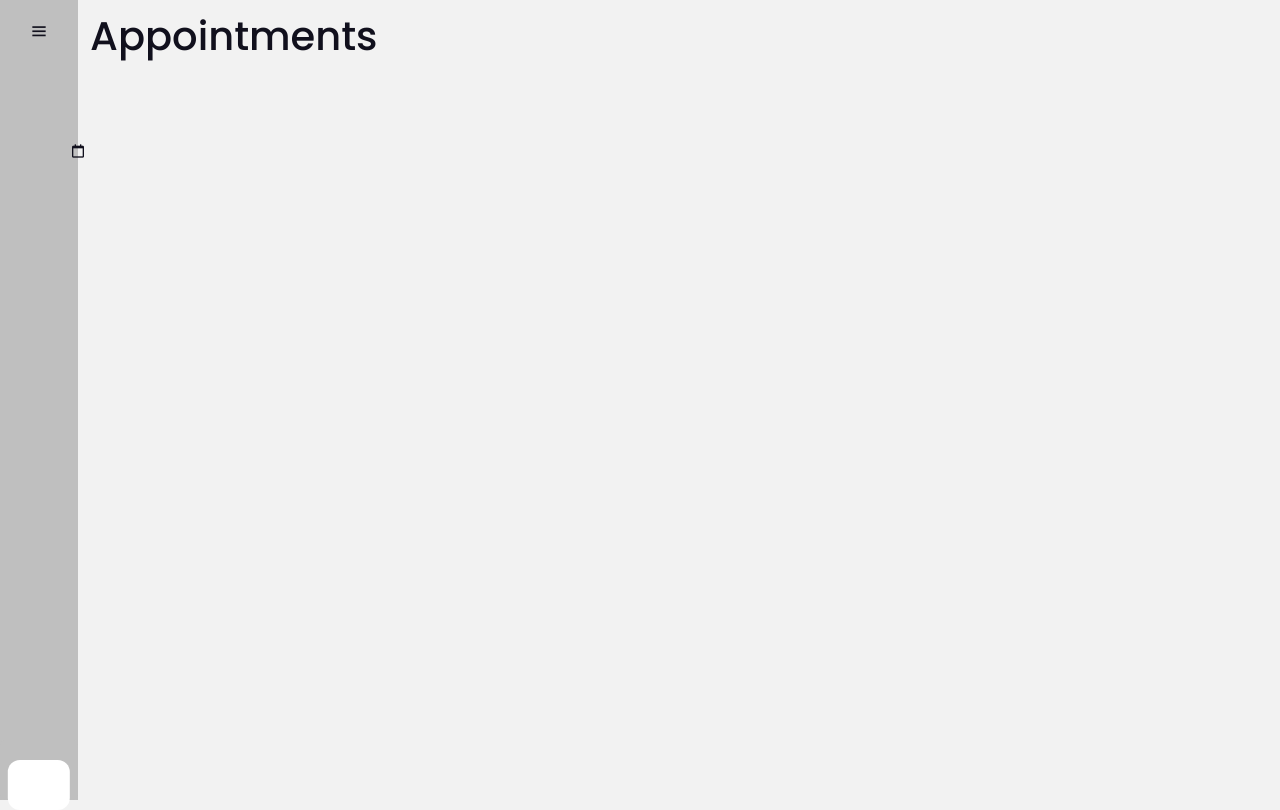
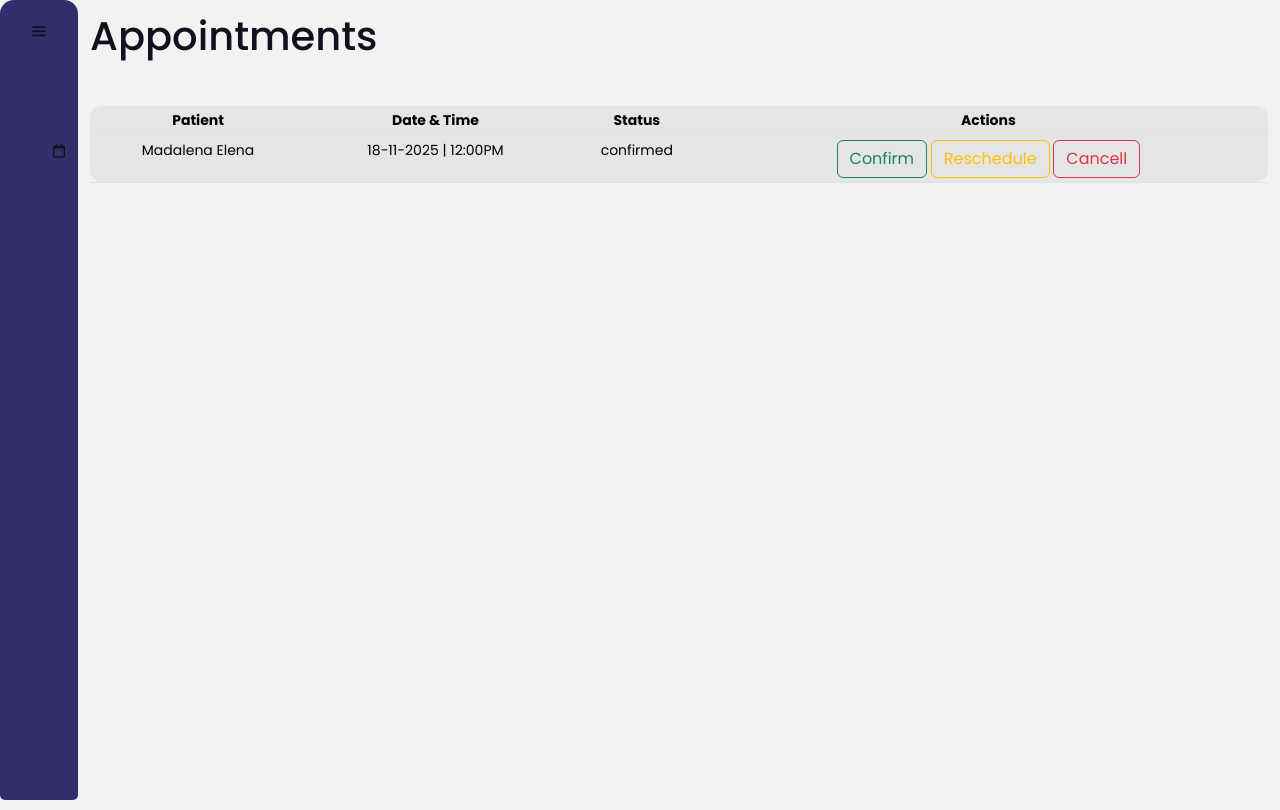
Before and after one commit to WesleyBule/MediFamba, a Django app: page /doctors/appointments in a window 1280 px wide. Run offline with Django 5.2, Linux system fonts and the light colour scheme; a user stored in the database is signed in; data comes from the database, SQL or seed files in the repository; some libraries are stand-ins or nearby versions.

Commit message:
Appointments View setted for each doctor, (demo)

```diff
--- a/MediFamba/urls.py
+++ b/MediFamba/urls.py
@@ -14,8 +14,11 @@ urlpatterns = [
     path("doctors/appointments",views.appointmentList, name="doctor_appointment"),
     path("doctors/patients",views.patientList, name="doctor_patients"),
 
-
     path("patients/", views.home_patients, name="home_patient"),
     path("patients/agenda", views.agendaList,name='patients_agenda'),
     path("patients/doctors", views.doctorList, name="patient_doctors"),
+
+    path("appointments/<int:pk>/confirm/", views.confirm_appointment, name='confirm_appointment'),
+    path("appointments/<int:pk>/cancell/", views.cancell_appointment, name='cancell_appointment'),
+    path("appointments/<int:pk>/reschedule/", views.reschedule_appointment, name='reschedule_appointment'),
 ]
--- a/appointments/models.py
+++ b/appointments/models.py
@@ -9,4 +9,5 @@ class Appointment(models.Model):
     date = models.DateTimeField()
     status = models.CharField(max_length=20, choices=[
         ('pending','Pending'),
-        ('confirmed','Confirmed')] , default="pending")
+        ('confirmed','Confirmed'),
+        ('cancelled','Cancelled')] , default="-----")
--- a/users/admin.py
+++ b/users/admin.py
@@ -9,4 +9,4 @@ class DoctorAdmin(admin.ModelAdmin):
 
 @admin.register(Patient)
 class PatientAdmin(admin.ModelAdmin):
-    list_display = ['id','user','name','birthDate','phoneNumber','gender']
+    list_display = ['id','user','firstname','lastname','birthDate','phoneNumber','gender']
--- a/users/models.py
+++ b/users/models.py
@@ -15,13 +15,13 @@ class Doctor(models.Model):
 
 class Patient(models.Model):
     user = models.OneToOneField(User, on_delete=models.CASCADE)
-    name = models.CharField(max_length=255, default="")
+    firstname = models.CharField(max_length=255, default="")
+    lastname = models.CharField(max_length=255, default="")
     residence = models.CharField(max_length=50, default="")
     phoneNumber = models.CharField(max_length=14, unique=True, default="+258 ")
     gender = models.CharField(max_length=8, choices=[('m',"Male"),('f','Female')], default="")
     birthDate = models.DateField()
     is_booked = models.BooleanField(default=False)
 
-
     def __str__(self):
-        return self.name
+        return f"{self.firstname} {self.lastname}"
--- a/users/static/users/style.css
+++ b/users/static/users/style.css
@@ -1,41 +1,44 @@
-*{
+* {
     margin: 0;
     padding: 0;
     box-sizing: border-box;
 }
 
-body{
-    background-color:#F2F2F2;
-    color:#0D0D0D;
+body {
+    background-color: #F2F2F2;
+    color: #0D0D0D;
     min-height: 100vh;
     width: 100%;
     overflow: hidden;
     font-family: "Poppins", sans-serif;
     font-weight: 400;
-    font-style:normal;
+    font-style: normal;
 }
+
 .medi {
     color: #007AFF;
 }
+
 .famba {
     color: #34C759;
 }
 
-.sidebar{
+.sidebar {
     position: relative;
     height: 100vh;
     width: 78px;
-    background-color:#BFBFBF;
+    background-color: #332d6b;
     padding: 6px 16px;
     transition: all 0.5s ease;
-    color:#11101d;
+    color: #11101d;
+    border-radius:14px;
 }
 
-.sidebar.active{
+.sidebar.active {
     width: 240px;
 }
 
-.sidebar .logo_content .logo{
+.sidebar .logo_content .logo {
     color: whitesmoke;
     display: flex;
     height: 50px;
@@ -46,23 +49,23 @@ body{
     transition: all 0.5s ease;
 }
 
-.sidebar.active .logo_content .logo{
+.sidebar.active .logo_content .logo {
     opacity: 1;
     pointer-events: none;
 }
 
-.logo_content .logo img{
+.logo_content .logo img {
     font-size: 28px;
-    height :60px;
-    width :60px;
+    height: 60px;
+    width: 60px;
 }
 
-.logo_content .logo .logo_name{
+.logo_content .logo .logo_name {
     font-size: 20px;
     font-weight: 400;
 }
 
-.sidebar #btn{
+.sidebar #btn {
     color: whitesmoke;
     position: absolute;
     left: 50%;
@@ -76,38 +79,45 @@ body{
 
 }
 
-.sidebar #btn:hover{
+.sidebar #btn:hover {
     cursor: pointer;
 }
 
-.sidebar.active #btn{
+.sidebar.active #btn {
     left: 90%;
 }
 
-.sidebar ul{
+.sidebar ul {
     margin-top: 20px;
+
 }
 
-.sidebar ul li{
+
+.sidebar ul li {
+    right: 100%;
     position: relative;
     height: 50px;
     width: 100%;
-    margin: 0 5px;
-    list-style: none ;
+    margin: 0;
+    list-style: none;
     line-height: 50px;
 
 }
 
-.sidebar ul li .tooltip{
+.sidebar.active ul li {
+    left: 0;
+}
+
+.sidebar ul li .tooltip {
     position: absolute;
-    left: 122px;
+    left: 105px;
     top: 50%;
-    transform: translate(-50% , -50%);
+    transform: translate(-50%, -50%);
     border-radius: 6px;
     height: 35px;
     width: 122px;
     background: #fff;
-    color:#0D0D0D;
+    color: #0D0D0D;
     line-height: 35px;
     text-align: center;
     box-shadow: 0 5px 10px rgba(0, 0, 0, 0.2);
@@ -117,51 +127,54 @@ body{
     display: block;
 }
 
-.sidebar.active ul li .tooltip{
-    display:none ;
+.sidebar.active ul li .tooltip {
+    display: none;
 }
 
-.sidebar ul li:hover .tooltip{
+.sidebar ul li:hover .tooltip {
     transition: all 0.5s ease;
     top: 50%;
     opacity: 1;
 }
 
 
-.sidebar ul li a{
+.sidebar ul li a {
     color: #11101d;
     display: flex;
-    align-items:center ;
+    align-items: center;
     text-decoration: none;
     transition: all 0.5s ease;
     border-radius: 12px;
     white-space: nowrap;
 }
 
-.sidebar ul li a:hover{
+.sidebar ul li a:hover {
     color: #11101d;
     background-color: #fff;
 
 }
+
 .sidebar ul li i {
     height: 50px;
     min-width: 50px;
     border-radius: 12px;
     line-height: 50px;
     text-align: center;
-    display: flex;
-    align-items: center;
-    justify-content: center;
+    font-size: 16px;
+
 }
-.sidebar .links_name{
+
+
+
+.sidebar .links_name {
     opacity: 0;
     pointer-events: none;
     transition: all 0.5s ease;
 }
 
-.sidebar.active .links_name{
+.sidebar.active .links_name {
     opacity: 1;
-    pointer-events:auto;
+    pointer-events: auto;
 }
 
 .sidebar .profile_content {
@@ -170,21 +183,21 @@ body{
     bottom: 0;
     left: 0;
     width: 100%;
-    background-color: #BFBFBF  ;
+    background-color: #332d6b;
     border-radius: 5px;
 }
 
-.sidebar .profile_content .profile{
-    position: relative ;
+.sidebar .profile_content .profile {
+    position: relative;
     padding: 10px 6px;
     height: 60px;
     background: none;
     transition: all 0.5s ease;
 }
 
-.sidebar.active .profile_content .profile{
+.sidebar.active .profile_content .profile {
     background: #fff;
-    border-radius:10px 60px 30px;
+    border-radius: 12px;
 }
 
 .profile_content .profile .profile_details {
@@ -195,7 +208,7 @@ body{
     white-space: nowrap;
 }
 
-.sidebar.active .profile .profile_details{
+.sidebar.active .profile .profile_details {
     opacity: 1;
     pointer-events: auto;
 }
@@ -209,23 +222,23 @@ body{
 }
 */
 
-.profile .profile_details .name_job{
-    color:#11101d;
+.profile .profile_details .name_job {
+    color: #11101d;
     margin-left: 10px;
 
 }
 
-.profile .profile_details .name{
+.profile .profile_details .name {
     font-size: 15px;
     font-weight: 400;
 }
 
-.profile .profile_details .job{
+.profile .profile_details .job {
     font-size: 12px;
 
 }
 
-.profile #log_out{
+.profile #log_out {
     text-decoration: none;
     color: #11101d;
     position: absolute;
@@ -233,28 +246,25 @@ body{
     bottom: -10px;
     transform: translateX(-50%);
     min-height: 50px;
-    min-width:80%;
+    min-width: 80%;
     line-height: 30px;
     font-size: 20px;
-    border-radius: 12px;
     text-align: center;
     transition: all 0.5s ease;
-    background: #fff;
-    border-radius: 12px;
 }
 
-.sidebar.active .profile #log_out{
+.sidebar.active .profile #log_out {
     left: 88%;
 
 }
 
-.sidebar.active .profile #log_out{
+.sidebar.active .profile #log_out {
     background: none;
 }
 
 
 
-.home_content{
+.home_content {
     position: absolute;
     height: 100%;
     left: 78px;
@@ -263,7 +273,7 @@ body{
     top: 0;
 }
 
-.home_content .text{
+.home_content .text {
     font-size: 25px;
     font-weight: 400;
     color: #11101d;
@@ -271,7 +281,31 @@ body{
 
 }
 
-.sidebar.active ~ .home_content{
+.sidebar.active~.home_content {
     width: calc(100% - 240px);
     left: 240px;
 }
+
+
+
+
+.table {
+    font-size: 14px;
+
+}
+
+.table thead tr th:first-child {
+    border-top-left-radius: 12px;
+}
+
+.table thead tr th:last-child {
+    border-top-right-radius: 12px;
+}
+
+.table tbody tr:last-child td:first-child {
+    border-bottom-left-radius: 12px;
+}
+
+.table tbody tr:last-child td:last-child {
+    border-bottom-right-radius: 12px;
+}
--- a/users/templates/doctor-base.html
+++ b/users/templates/doctor-base.html
@@ -9,7 +9,8 @@
     {% block links %}
 
     {% endblock links %}
-
+    <link href='https://cdn.boxicons.com/3.0.3/fonts/basic/boxicons.min.css' rel='stylesheet'>
+    <link href="https://cdn.jsdelivr.net/npm/bootstrap@5.3.8/dist/css/bootstrap.min.css" rel="stylesheet" integrity="sha384-sRIl4kxILFvY47J16cr9ZwB07vP4J8+LH7qKQnuqkuIAvNWLzeN8tE5YBujZqJLB" crossorigin="anonymous">
     <link href="https://fonts.googleapis.com/css2?family=Poppins:ital,wght@0,100;0,200;0,300;0,400;0,500;0,600;0,700;0,800;0,900;1,100;1,200;1,300;1,400;1,500;1,600;1,700;1,800;1,900&display=swap" rel="stylesheet">
 
     <link href="https://cdn.jsdelivr.net/npm/bootstrap@5.3.2/dist/css/bootstrap.min.css" rel="stylesheet">
@@ -21,7 +22,7 @@
     <div class="sidebar">
         <div class="logo_content">
             <div class="logo">
-                <img src="{% static 'images/medifamba.png' %%}" alt="">
+                <img src="{% static 'images/medifamba.png' %}" alt="">
                 <div class="logo_name">
                     <span class="medi">Medi</span><span class="famba">Famba</span>
                 </div>
--- a/users/templates/users/appointments.html
+++ b/users/templates/users/appointments.html
@@ -11,5 +11,32 @@ Doctor | Patients
 {% block body %}
     {% block main_content %}
         <h1>Appointments</h1>
+        <br>
+        <div class="table-responsive mx-auto" style="max-width: 1200px;">
+            <table class="table table-active table-hover table-sm">
+                <thead>
+                    <tr>
+                        <th class="text-center">Patient</th>
+                        <th class="text-center">Date & Time</th>
+                        <th class="text-center">Status</th>
+                        <th class="text-center">Actions</th>
+                    </tr>
+                </thead>
+                <tbody>
+                    {% for appointment in appointments  %}
+                        <tr>
+                            <td class="text-center" >{{ appointment.patient.firstname  }} {{ appointment.patient.lastname  }}</td>
+                            <td class="text-center">{{ appointment.date|date:"d-m-Y | h:iA" }}</td>
+                            <td class="text-center">{{ appointment.status }}</td>
+                            <td class="text-center">
+                                <a href="{% url 'confirm_appointment' appointment.id %}"><button type="button" class="btn btn-outline-success">Confirm</button></a>
+                                <a href="{% url 'reschedule_appointment' appointment.id %}"><button type="button" class="btn btn-outline-warning">Reschedule</button></a>
+                                <a href="{% url 'cancell_appointment' appointment.id %}"><button type="button" class="btn btn-outline-danger">Cancell</button></a>
+                            </td>
+                        </tr>
+                    {% endfor %}
+                </tbody>
+            </table>
+        </div>
     {% endblock main_content %}
 {% endblock body %}
--- a/users/templates/users/home_doctor.html
+++ b/users/templates/users/home_doctor.html
@@ -2,8 +2,7 @@
 
 {% load static %}
 {% block links %}
-<link rel="stylesheet" href="{% static 'users/style.css' %}">
-<link href='https://cdn.boxicons.com/3.0.3/fonts/basic/boxicons.min.css' rel='stylesheet'>
+
 {% endblock links %}
 {% block 'title' %}
 Doctor | Patients
--- a/users/views.py
+++ b/users/views.py
@@ -1,4 +1,4 @@
-from django.shortcuts import render , redirect
+from django.shortcuts import render , redirect , get_object_or_404
 from django.contrib import messages
 from django.contrib.auth import authenticate , login , logout
 from django.contrib.auth.decorators import login_required
@@ -75,11 +75,38 @@ def home_doctor(request):
 @has_role_decorator('doctor')
 @login_required(login_url='logIn')
 def appointmentList(request):
-  appointments = Appointment.objects.all()
-  context = {
-    "appointments":appointments,
-  }
-  return render(request,"users/appointments.html",context)
+    doctor = Doctor.objects.get(user=request.user)
+
+    appointments = Appointment.objects.filter(doctor=doctor).order_by('id')
+    context = {
+        "appointments":appointments,
+    }
+    return render(request,"users/appointments.html",context)
+
+
+@has_role_decorator('doctor')
+@login_required(login_url='logIn')
+def confirm_appointment(request , pk):
+    appointment = get_object_or_404(Appointment, pk=pk)
+    appointment.status = 'confirmed'
+    appointment.save()
+    return redirect("doctor_appointment")
+
+def cancell_appointment(request, pk):
+    appointment = get_object_or_404(Appointment, pk=pk)
+    appointment.status = 'cancelled'
+    appointment.save()
+    return redirect("doctor_appointment")
+
+
+def reschedule_appointment(request, pk):
+    appointment = get_object_or_404(Appointment, pk=pk)
+    appointment.status = 'pending'
+    appointment.save()
+    return redirect("doctor_appointment")
+
+
+
 
 
 @has_role_decorator('doctor')
```
Also changed, not shown: appointments/views.py (line endings or trailing spaces), db.sqlite3, users/migrations/0006_rename_name_patient_firstname_patient_lastname_and_more.py (added). Lines whose indentation alone changed are shown as unchanged.
